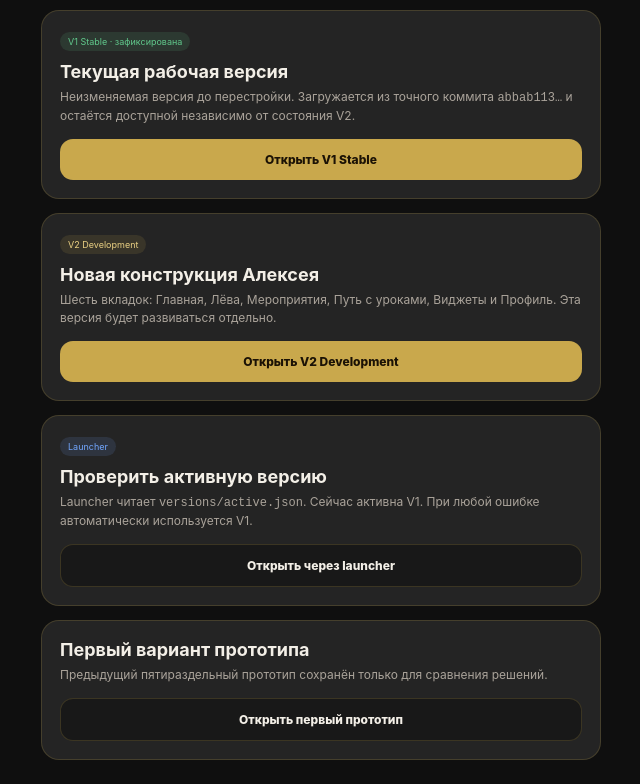
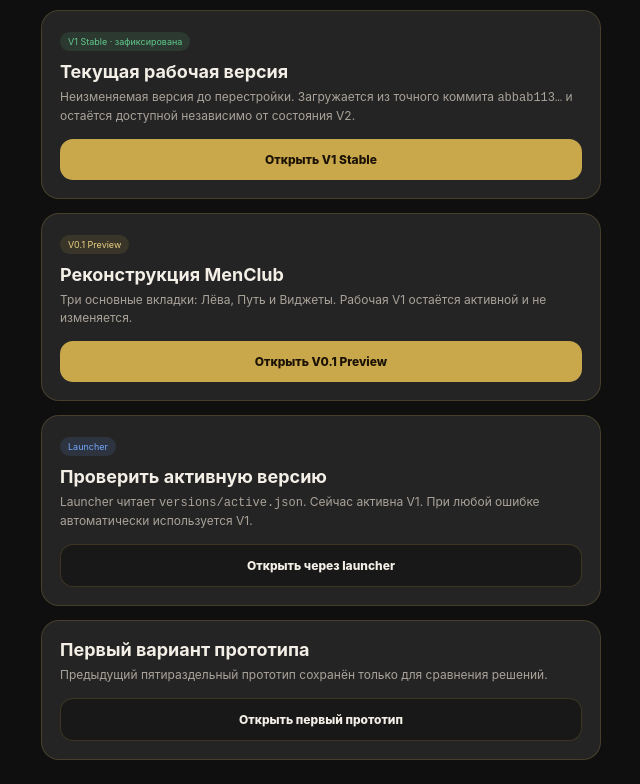
Before and after one commit to llobychev/manproduction-app, a plain HTML site: page versions.html in a window 1280 px wide. Shown: the part 62-846 px from the top of the page, without its empty margins (319-959 px from the left). Drawn offline with Linux system fonts and the light colour scheme.

Commit message:
V0.1: expose safe preview in existing version selector

```diff
--- a/versions.html
+++ b/versions.html
@@ -8,7 +8,7 @@
 </head>
 <body><main class="wrap"><div class="brand">MENCLUB IN SIBERIA</div><div class="sub">Постоянный переключатель версий</div>
 <section class="card"><div class="status">V1 Stable · зафиксирована</div><h2>Текущая рабочая версия</h2><p>Неизменяемая версия до перестройки. Загружается из точного коммита <code>abbab113…</code> и остаётся доступной независимо от состояния V2.</p><a class="btn" href="./versions/v1/index.html">Открыть V1 Stable</a></section>
-<section class="card"><div class="status build">V2 Development</div><h2>Новая конструкция Алексея</h2><p>Шесть вкладок: Главная, Лёва, Мероприятия, Путь с уроками, Виджеты и Профиль. Эта версия будет развиваться отдельно.</p><a class="btn" href="./versions/v2/index.html">Открыть V2 Development</a></section>
+<section class="card"><div class="status build">V0.1 Preview</div><h2>Реконструкция MenClub</h2><p>Три основные вкладки: Лёва, Путь и Виджеты. Рабочая V1 остаётся активной и не изменяется.</p><a class="btn" href="./versions/v2/index.html">Открыть V0.1 Preview</a></section>
 <section class="card"><div class="status control">Launcher</div><h2>Проверить активную версию</h2><p>Launcher читает <code>versions/active.json</code>. Сейчас активна V1. При любой ошибке автоматически используется V1.</p><a class="btn secondary" href="./app.html">Открыть через launcher</a></section>
 <section class="card"><h2>Первый вариант прототипа</h2><p>Предыдущий пятираздельный прототип сохранён только для сравнения решений.</p><a class="btn secondary" href="./prototypes/main-app-ui-restructure-v1.html">Открыть первый прототип</a></section>
 </main></body></html>
```
